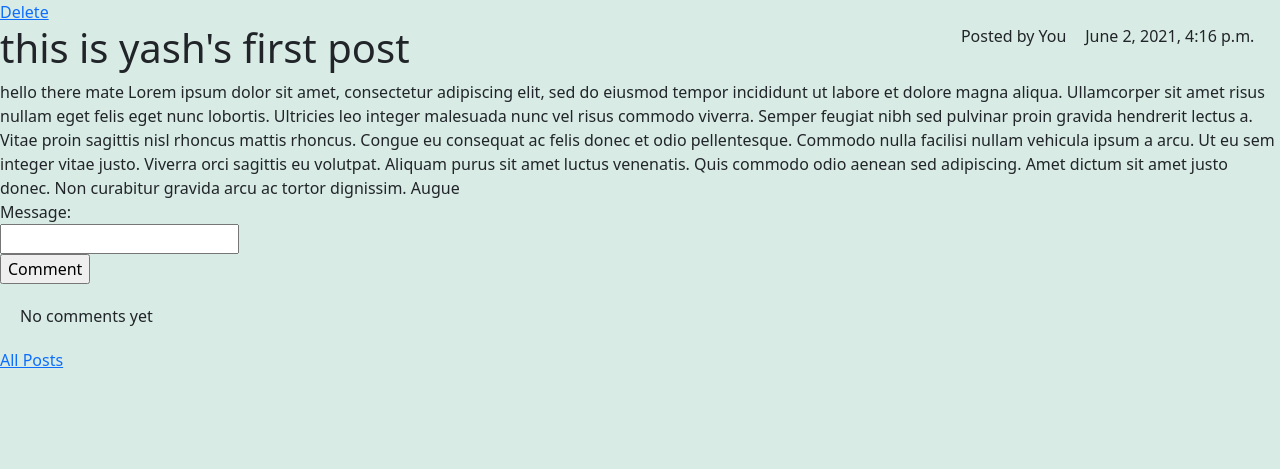
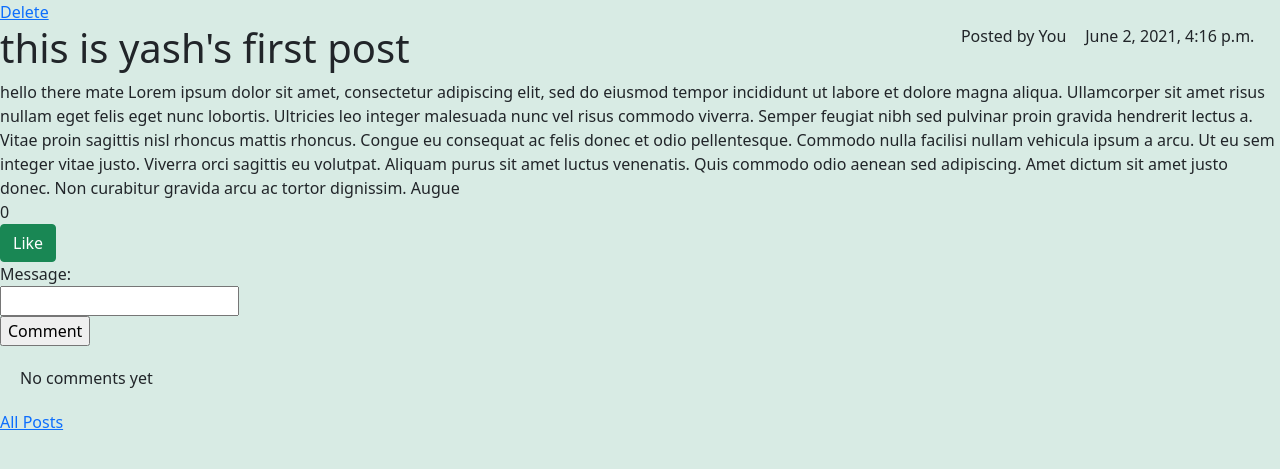
Before and after one commit to yashwanth1412/Message-Board, a Django app: page /2 in a window 1280 px wide. Shown: the top 469 px of the page. Run offline with Django 3.2, Linux system fonts and the light colour scheme; a user stored in the database is signed in; data comes from the database, SQL or seed files in the repository; both versions use the stored data as it was after the commit; data that the repository does not hold is empty.

Commit message:
Added like and unlike feature to post

```diff
--- a/post/models.py
+++ b/post/models.py
@@ -9,6 +9,7 @@ class Post(models.Model):
     content = models.TextField()
     date_posted = models.DateTimeField(default = timezone.now)
     author = models.ForeignKey(User, on_delete = models.CASCADE, related_name="posts")
+    liked_users = models.ManyToManyField(User, related_name="liked_posts")
 
     def __str__(self):
         return f"'{self.title}' posted by {self.author.first_name}"
--- a/post/templates/post/view_post.html
+++ b/post/templates/post/view_post.html
@@ -15,6 +15,16 @@
         </div>
         <div class="date"> {{ post.date_posted }} </div>
         <div class="content"> {{ post.content }} </div>
+        <div class="like"> {{ no_liked }}
+            <form method="POST" action="{% url 'post:like_post' post.id %}">
+                {% csrf_token %}
+                {% if request.user in liked_users %}
+                    <button type="submit" class="btn btn-danger"  value="unlike" name="type"> Unlike </button>
+                {% else %}
+                    <button type="submit" class="btn btn-success" value="like" name="type"> Like </button>
+                {% endif %}
+            </form>
+        </div>
     </div>
 
     <form add="{% url 'post:view_post' post.id %}" method="POST" class="comment-form">
--- a/post/urls.py
+++ b/post/urls.py
@@ -10,6 +10,7 @@ urlpatterns = [
     path("my_posts", views.my_posts, name="my_posts"),
     path("add", views.add_post, name="add_post"),
     path("<int:post_id>", views.view_post, name="view_post"),
+    path("like/<int:post_id>", views.like_post, name="like_post"),
     path("<int:post_id>/ajax/comments", views.ajax_comments, name="ajax_getComments"),
     path("delete/<int:post_id>", views.delete_post, name="delete_post"),
     path("delete/comment/<int:comment_id>/<int:post_id>", views.delete_comment, name="delete_comment")
--- a/post/views.py
+++ b/post/views.py
@@ -50,6 +50,7 @@ def add_post(request):
 def view_post(request, post_id):
     post = get_object_or_404(Post, pk=post_id)
     comments = post.comments.all().order_by("-commented_on")
+    liked_users = post.liked_users.all()
 
     if request.method == 'POST':
         form = CommentForm(request.POST)
@@ -68,7 +69,9 @@ def view_post(request, post_id):
     return render(request, "post/view_post.html", {
         "post" : post,
         "comments" : comments,
-        "form" : form
+        "form" : form ,
+        "liked_users" : liked_users,
+        "no_liked" : len(liked_users)
     })
 
 @login_required(login_url="users:login")
@@ -86,7 +89,6 @@ def delete_comment(request, comment_id, post_id):
     comment = get_object_or_404(Comment, pk=comment_id)
     if comment not in request.user.comments.all():
         raise PermissionDenied
-
 
     comment.delete()
     messages.success(request, "Sucessfully deleted comment")
@@ -117,3 +119,18 @@ def ajax_comments(request, post_id):
         return HttpResponse(temp.render(context, request), content_type='application/xhtml+xml')
 
     return redirect(reverse("post:view_post", args=(post_id,)))
+
+@login_required(login_url="users:login")
+def like_post(request, post_id):
+    post = get_object_or_404(Post, pk=post_id)
+    liked = post.liked_users.all()
+
+    if request.method == "POST":
+        if(request.POST["type"]== 'like'):
+            if request.user not in liked:
+                post.liked_users.add(request.user)
+        else:
+            if request.user in liked:
+                post.liked_users.remove(request.user)
+
+    return redirect(reverse("post:view_post", args=(post_id,)))
```
Also changed, not shown: db.sqlite3, post/migrations/0006_post_liked_users.py (added).
